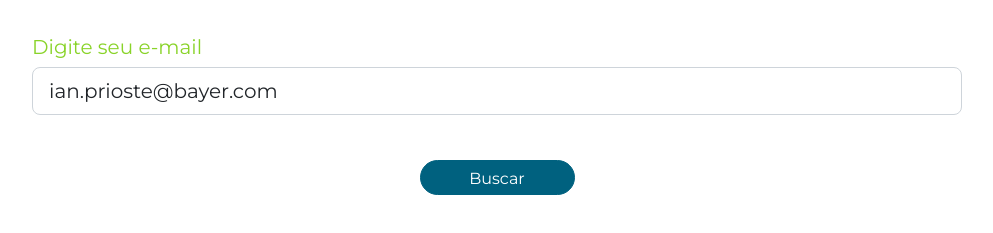
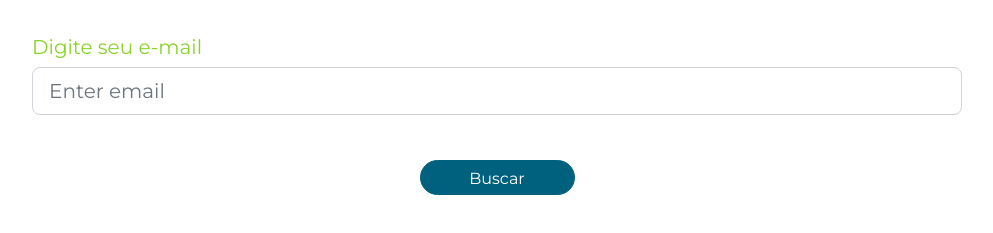
Before and after one commit to ianprioste/ittruck-html, a plain HTML site: page pontos.html in a window 1280 px wide. Shown: the part 113-346 px from the top of the page, without its empty margins (143-1136 px from the left). Drawn offline with nearby package versions, Linux system fonts and the light colour scheme.

Commit message:
remove email

```diff
--- a/pontos.html
+++ b/pontos.html
@@ -47,7 +47,7 @@
         <form class="form-row">
           <div class="col-auto" style="margin-top: 30px ;">
             <label for="InputEmail"><h2>Digite seu e-mail</h2></label>
-            <input type="email" class="form-control form-control-lg" id="email" value="ian.prioste@bayer.com" aria-describedby="emailHelp" placeholder="Enter email">
+            <input type="email" class="form-control form-control-lg" id="email" value="" aria-describedby="emailHelp" placeholder="Enter email">
             <span id="erro"></span>
           </div>
           <div class="col-auto mb-2 text-center"  style="margin-top: 30px ;">
```
